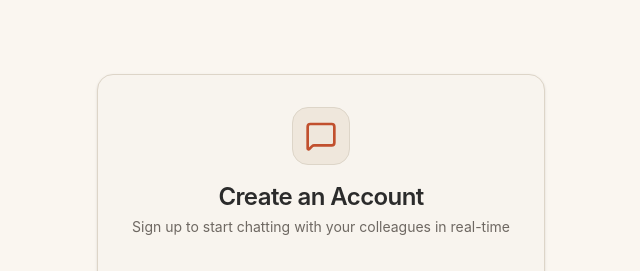
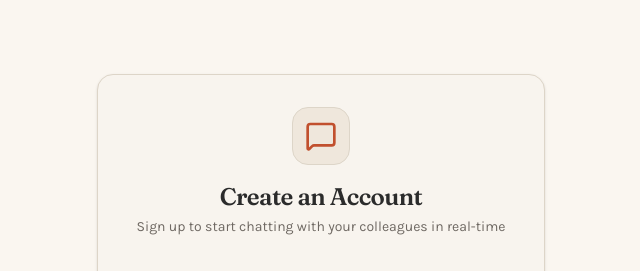
Before and after one commit to hemantdad3/Chat-App, a React (Vite) app in the folder client/: page /signup in a window 1280 px wide. Shown: the top 271 px of the page, without its empty margins (319-959 px from the left). Built offline with nearby package versions, Linux system fonts and the light colour scheme; no server answers.

Commit message:
style: apply Karla body font and Fraunces heading display font

```diff
--- a/client/index.html
+++ b/client/index.html
@@ -4,7 +4,11 @@
     <meta charset="UTF-8" />
     <link rel="icon" type="image/svg+xml" href="/favicon.svg" />
     <meta name="viewport" content="width=device-width, initial-scale=1.0" />
-    <title>client</title>
+    <title>Chat App</title>
+    <!-- Google Fonts: Karla (Body) & Fraunces (Headings) -->
+    <link rel="preconnect" href="https://fonts.googleapis.com">
+    <link rel="preconnect" href="https://fonts.gstatic.com" crossorigin>
+    <link href="https://fonts.googleapis.com/css2?family=Fraunces:opsz,wght@9..144,500;9..144,600&family=Karla:wght@400;500;600&display=swap" rel="stylesheet">
   </head>
   <body>
     <div id="root"></div>
--- a/client/src/components/auth/AuthForm.jsx
+++ b/client/src/components/auth/AuthForm.jsx
@@ -77,7 +77,7 @@ const AuthForm = ({ mode }) => {
         <div className="p-3 bg-sand border border-ink-border rounded-2xl text-terracotta mb-4">
           <MessageSquare className="w-8 h-8" />
         </div>
-        <h1 className="text-2xl font-semibold tracking-tight text-ink">
+        <h1 className="font-serif text-2xl font-semibold tracking-tight text-ink">
           {isSignup ? 'Create an Account' : 'Welcome Back'}
         </h1>
         <p className="text-sm text-ink-muted mt-1">
--- a/client/src/components/chat/ChatWindow.jsx
+++ b/client/src/components/chat/ChatWindow.jsx
@@ -71,7 +71,7 @@ const ChatWindow = ({ onBack }) => {
         <div className="w-16 h-16 rounded-2xl bg-sand border border-sand-dark flex items-center justify-center text-terracotta mb-4">
           <MessageSquare className="w-8 h-8" />
         </div>
-        <h2 className="text-lg font-bold text-ink mb-1">Your Messages</h2>
+        <h2 className="font-serif text-xl font-semibold text-ink mb-1">Your Messages</h2>
         <p className="text-xs text-ink-muted max-w-sm">
           Select a conversation from the sidebar or click "New Chat" / "Group" to begin messaging in real-time.
         </p>
@@ -121,7 +121,7 @@ const ChatWindow = ({ onBack }) => {
 
           <div>
             <div className="flex items-center gap-2">
-              <h2 className="text-sm sm:text-base font-bold text-ink tracking-tight">
+              <h2 className="font-serif text-sm sm:text-base font-semibold text-ink tracking-tight">
                 {displayName}
               </h2>
             </div>
--- a/client/src/components/layout/Sidebar.jsx
+++ b/client/src/components/layout/Sidebar.jsx
@@ -32,7 +32,7 @@ const Sidebar = () => {
             <MessageSquare className="w-5 h-5" />
           </div>
           <div>
-            <h1 className="text-base font-bold text-ink tracking-tight">Messages</h1>
+            <h1 className="font-serif text-lg font-semibold text-ink tracking-tight">Messages</h1>
             <p className="text-[11px] text-ink-muted">Direct & Groups</p>
           </div>
         </div>
--- a/client/src/components/modals/GroupInfoModal.jsx
+++ b/client/src/components/modals/GroupInfoModal.jsx
@@ -111,7 +111,7 @@ const GroupInfoModal = ({ isOpen, onClose, conversation }) => {
       <div className="w-full max-w-md bg-sand-light border border-ink-border rounded-2xl p-6 shadow-xl flex flex-col max-h-[90vh]">
         {/* Header */}
         <div className="flex items-center justify-between pb-4 border-b border-ink-border">
-          <div className="flex items-center gap-2 text-ink font-semibold text-base">
+          <div className="flex items-center gap-2 text-ink font-semibold text-base font-serif">
             <Users className="w-5 h-5 text-terracotta" />
             <span>Group Details</span>
           </div>
--- a/client/src/components/modals/NewChatModal.jsx
+++ b/client/src/components/modals/NewChatModal.jsx
@@ -57,7 +57,7 @@ const NewChatModal = ({ isOpen, onClose, onSelectUser }) => {
       <div className="w-full max-w-md bg-sand-light border border-ink-border rounded-2xl p-6 shadow-xl flex flex-col max-h-[85vh]">
         {/* Header */}
         <div className="flex items-center justify-between pb-4 border-b border-ink-border">
-          <div className="flex items-center gap-2 text-ink font-semibold text-base">
+          <div className="flex items-center gap-2 text-ink font-semibold text-base font-serif">
             <MessageSquarePlus className="w-5 h-5 text-terracotta" />
             <span>Start New Chat</span>
           </div>
--- a/client/src/components/modals/NewGroupModal.jsx
+++ b/client/src/components/modals/NewGroupModal.jsx
@@ -84,7 +84,7 @@ const NewGroupModal = ({ isOpen, onClose }) => {
       <div className="w-full max-w-md bg-sand-light border border-ink-border rounded-2xl p-6 shadow-xl flex flex-col max-h-[90vh]">
         {/* Header */}
         <div className="flex items-center justify-between pb-4 border-b border-ink-border">
-          <div className="flex items-center gap-2 text-ink font-semibold text-base">
+          <div className="flex items-center gap-2 text-ink font-semibold text-base font-serif">
             <Users className="w-5 h-5 text-terracotta" />
             <span>Create New Group</span>
           </div>
--- a/client/src/index.css
+++ b/client/src/index.css
@@ -1,6 +1,10 @@
+@import url('https://fonts.googleapis.com/css2?family=Fraunces:opsz,wght@9..144,500;9..144,600&family=Karla:wght@400;500;600&display=swap');
 @import "tailwindcss";
 
 @theme {
+  --font-sans: 'Karla', sans-serif;
+  --font-serif: 'Fraunces', serif;
+  --font-display: 'Fraunces', serif;
   --color-cream: #FAF6F0;
   --color-cream-dark: #F3ECE1;
   --color-terracotta: #C1502E;
@@ -24,7 +28,7 @@
   }
   body {
     margin: 0;
-    font-family: -apple-system, BlinkMacSystemFont, 'Segoe UI', Roboto, Helvetica, Arial, sans-serif;
+    font-family: 'Karla', -apple-system, BlinkMacSystemFont, 'Segoe UI', Roboto, Helvetica, Arial, sans-serif;
     -webkit-font-smoothing: antialiased;
     -moz-osx-font-smoothing: grayscale;
     background-color: #FAF6F0;
--- a/client/tailwind.config.js
+++ b/client/tailwind.config.js
@@ -6,6 +6,11 @@ export default {
   ],
   theme: {
     extend: {
+      fontFamily: {
+        sans: ['Karla', 'sans-serif'],
+        serif: ['Fraunces', 'serif'],
+        display: ['Fraunces', 'serif'],
+      },
       colors: {
         cream: {
           DEFAULT: '#FAF6F0',
```
